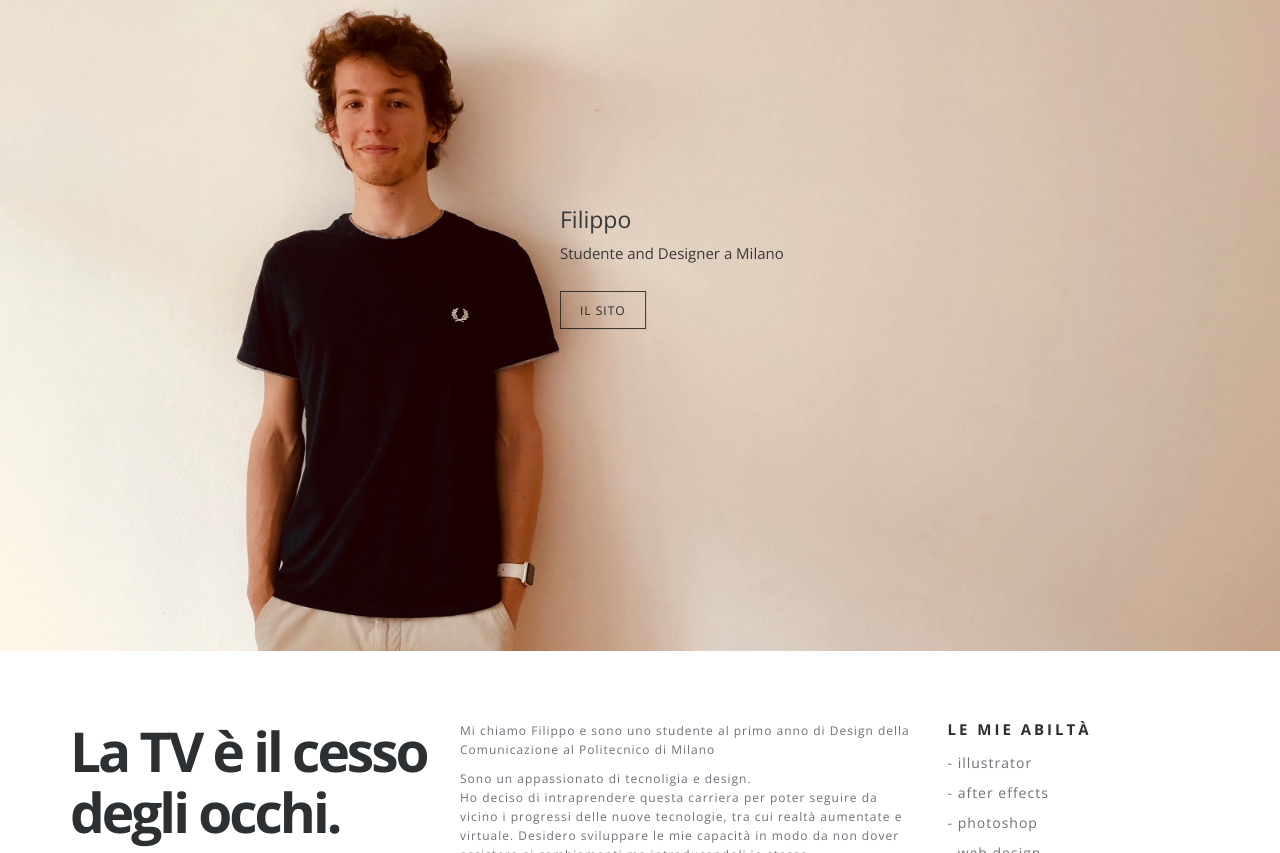
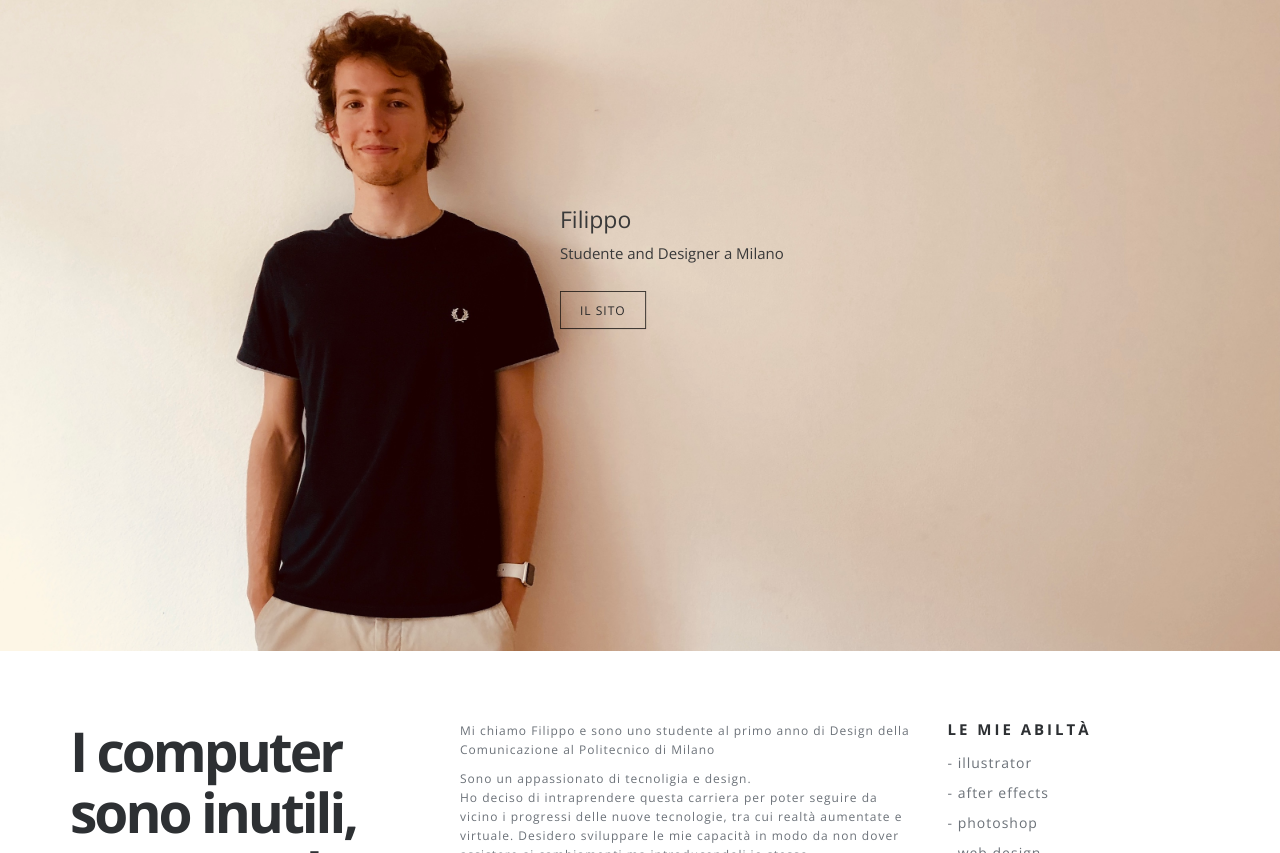
Before and after one commit to thepecca/InfoDesign, a plain HTML site: page main.html in a window 1280 px wide. Shown: the part 99-952 px from the top of the page. Drawn offline with nearby package versions, Linux system fonts and the light colour scheme.

Commit message:
changed cit

```diff
--- a/main.html
+++ b/main.html
@@ -53,7 +53,7 @@
     <div class="row">
       <div class="col-md-4 col-sm-6">
         <div class="intro-content">
-          <h1>La TV è il cesso degli occhi.</h1>
+          <h1>I computer sono inutili, possono dare solo risposte.</h1>
         </div>
       </div>
       <div class="col-md-5 col-sm-6">
```
